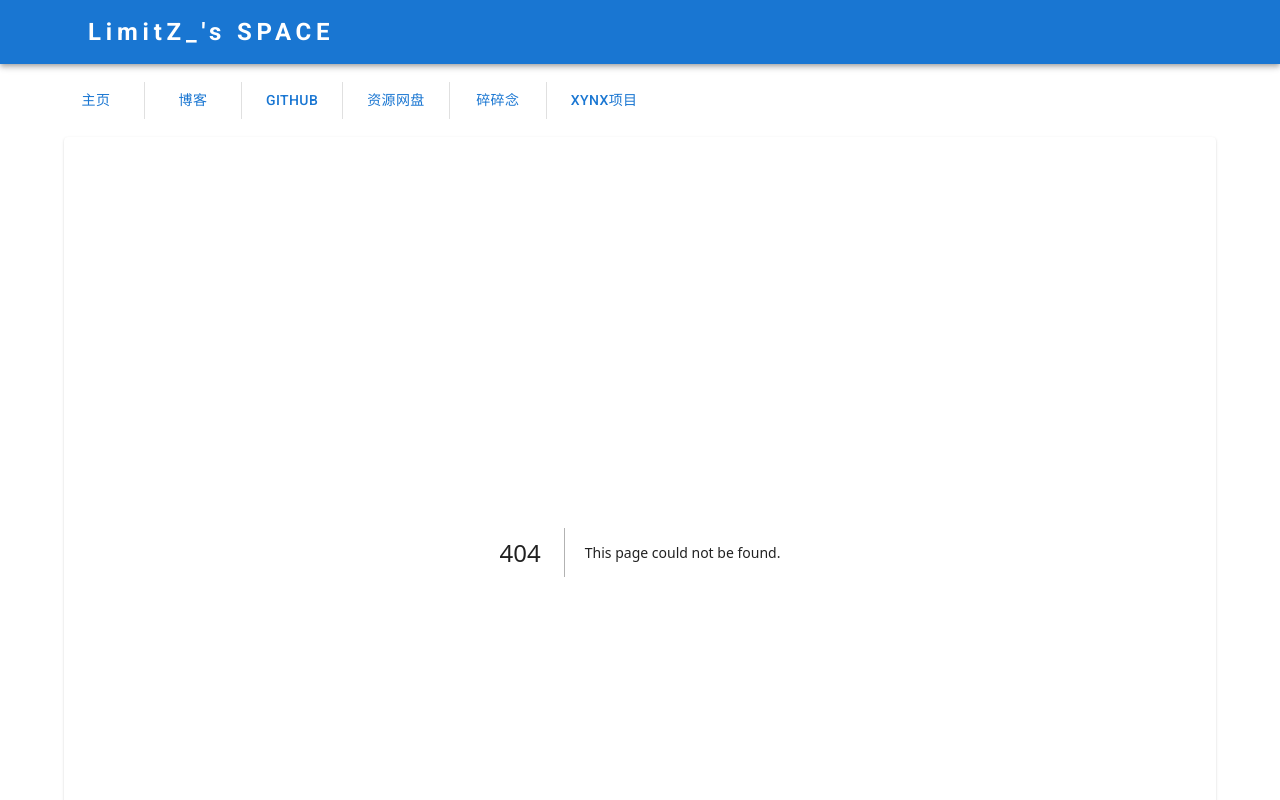
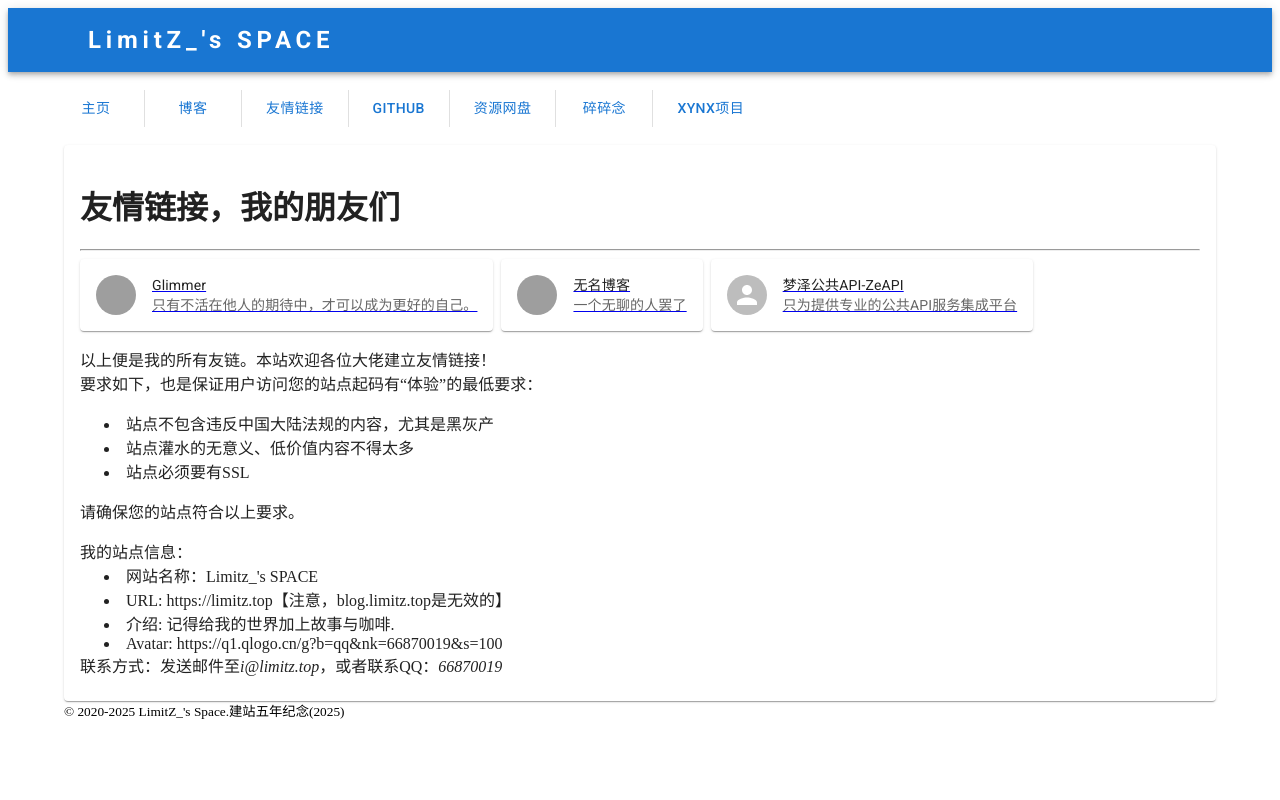
Before and after one commit to mvocp/PersonalSite, a Next.js app: page /link in a window 1280 px wide. Before the commit this address had no page. Shown: the top 800 px of the page. Built offline with nearby package versions, Linux system fonts and the light colour scheme; grey boxes are pictures that could not be loaded.

Commit message:
links update

```diff
--- a/app/layout.tsx
+++ b/app/layout.tsx
@@ -47,6 +47,7 @@ const navBarD = (
 >
 <Link href="/"><Button variant="text" >主页</Button></Link>
 <Link href="/blog/"><Button variant="text" >博客</Button></Link>
+<Link href="/link/"><Button variant="text" >友情链接</Button></Link>
 <Link href="https://github.com/mvocp"><Button variant="text" >Github</Button></Link>
 <Link href="http://mvocp.ysepan.com/"><Button variant="text" >资源网盘</Button></Link>
 <Link href="/want/"><Button variant="text" >碎碎念</Button></Link>
--- /dev/null
+++ b/app/link/links.yml
@@ -0,0 +1,15 @@
+items:
+- name: Glimmer
+  url: https://i.duckxu.com
+  avatar: https://media.duckxu.com/blogfiles/public/iduckxucom.webp
+  des: 只有不活在他人的期待中，才可以成为更好的自己。
+
+- name: 无名博客
+  url: https://wuminboke.site
+  avatar: https://bu.dusays.com/2024/07/23/669f7b016ad0b.jpg
+  des: 一个无聊的人罢了
+
+- name: 梦泽公共API-ZeAPI
+  url: https://zeapi.ink/
+  avatar: https://zeapi.ink/favicon.svg
+  des: 只为提供专业的公共API服务集成平台
--- /dev/null
+++ b/app/link/page.tsx
@@ -0,0 +1,85 @@
+import * as React from 'react';
+import {Container, Avatar, Card, CardHeader, Stack} from '@mui/material';
+import Link from 'next/link';
+
+// 在服务器端获取数据
+    function getLinksData() {
+    // 在 Next.js 13+ 中，可以使用文件系统读取，但要注意路径
+    const fs = require('fs');
+    const path = require('path');
+    const yaml = require('yaml');
+
+    try {
+        const filePath = path.join(process.cwd(), 'app', 'link', 'links.yml');
+        const fileContent = fs.readFileSync(filePath, 'utf8');
+        return yaml.parse(fileContent);
+    } catch (error) {
+        console.error('读取数据文件失败:', error);
+        return { items: [] };
+    }
+    }
+
+    function LinksOutput({ items }) {
+    if (!items || !Array.isArray(items)) {
+        return <div>暂无数据</div>;
+    }
+
+    return items.map(item => (
+        <div key={item.name || item.url}>
+            <Link href={item.url}>
+            <Card>
+        <CardHeader
+            avatar={
+            <Avatar src={item.avatar}></Avatar>
+            }
+            title={item.name}
+            subheader={item.des}
+        />
+        </Card>
+        </Link>
+
+        </div>
+    ));
+    }
+
+export default function blog(){
+    const linksData = getLinksData();
+
+    return (
+    <div>
+
+        <h1>友情链接，我的朋友们</h1>
+        <hr />
+
+                            <Stack
+                    direction="row"
+                    useFlexGap
+                    sx={{ flexWrap: 'wrap' }}
+                    spacing={1}
+                    >
+                <LinksOutput items={linksData.items || []} />
+                </Stack>
+
+
+                <p>
+                    以上便是我的所有友链。本站欢迎各位大佬建立友情链接！
+                    <br />
+        要求如下，也是保证用户访问您的站点起码有“体验”的最低要求：</p>
+        <Container>
+            <li>站点不包含违反中国大陆法规的内容，尤其是黑灰产</li>
+            <li>站点灌水的无意义、低价值内容不得太多</li>
+            <li>站点必须要有SSL</li>
+        </Container>
+                <p>请确保您的站点符合以上要求。</p>
+            我的站点信息：
+        <Container>
+            <li>网站名称：Limitz_'s SPACE</li>
+            <li>URL: https://limitz.top【注意，blog.limitz.top是无效的】</li>
+            <li>介绍: 记得给我的世界加上故事与咖啡.</li>
+            <li>Avatar: https://q1.qlogo.cn/g?b=qq&nk=66870019&s=100</li>
+        </Container>
+            联系方式：发送邮件至<em>i@limitz.top</em>，或者联系QQ：<em>66870019</em>
+
+    </div>
+  );
+}
--- a/package.json
+++ b/package.json
@@ -17,7 +17,8 @@
     "motion": "^12.23.12",
     "next": "15.5.2",
     "react": "19.1.0",
-    "react-dom": "19.1.0"
+    "react-dom": "19.1.0",
+    "yaml": "^2.8.1"
   },
   "devDependencies": {
     "@eslint/eslintrc": "^3",
--- a/tsconfig.json
+++ b/tsconfig.json
@@ -3,6 +3,7 @@
     "target": "ES2017",
     "lib": ["dom", "dom.iterable", "esnext"],
     "allowJs": true,
+    "noImplicitAny": false,
     "skipLibCheck": true,
     "strict": true,
     "noEmit": true,
```
Also changed, not shown: 1 other file (tests, documents, lock files or other folders).
